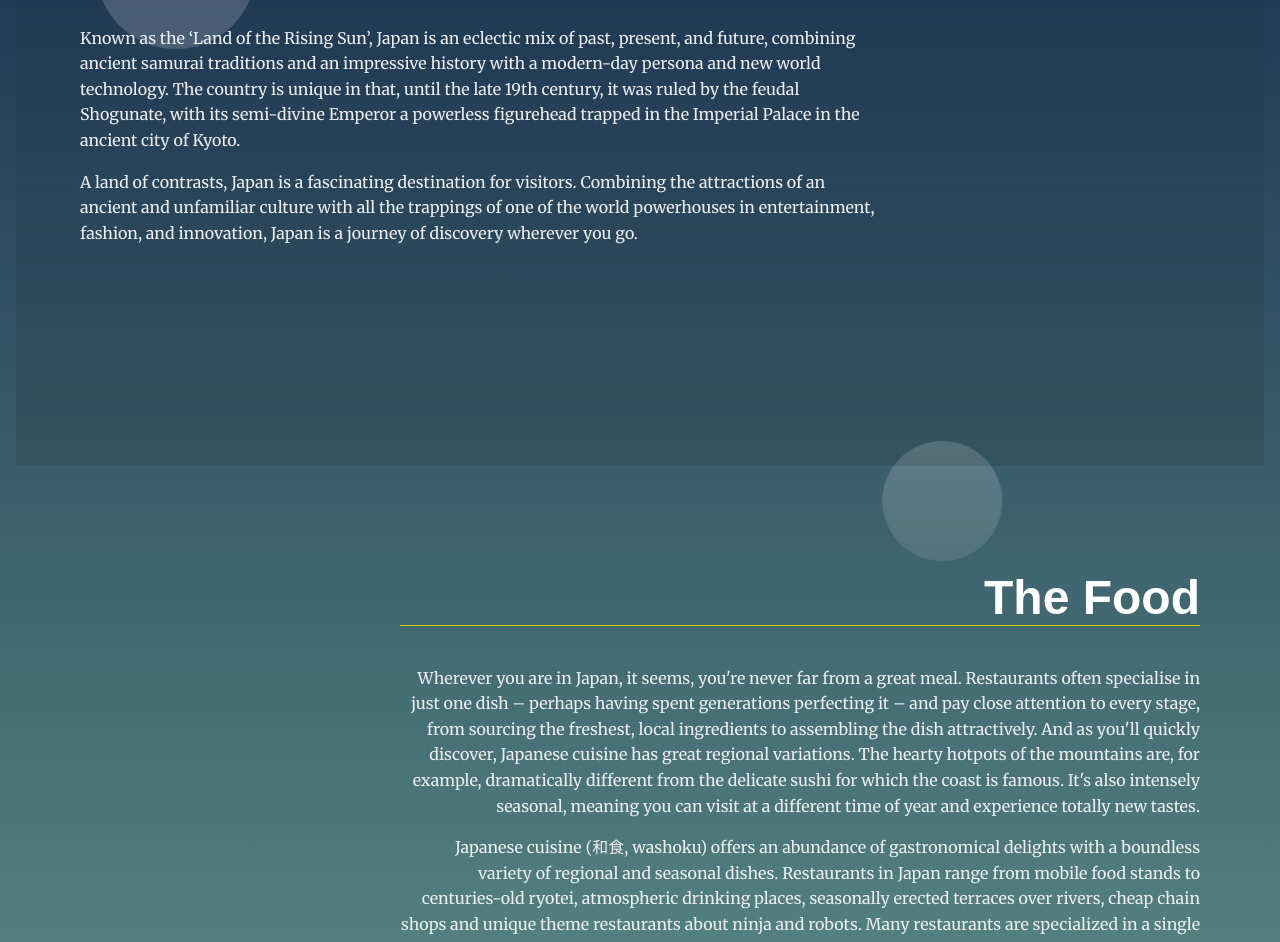
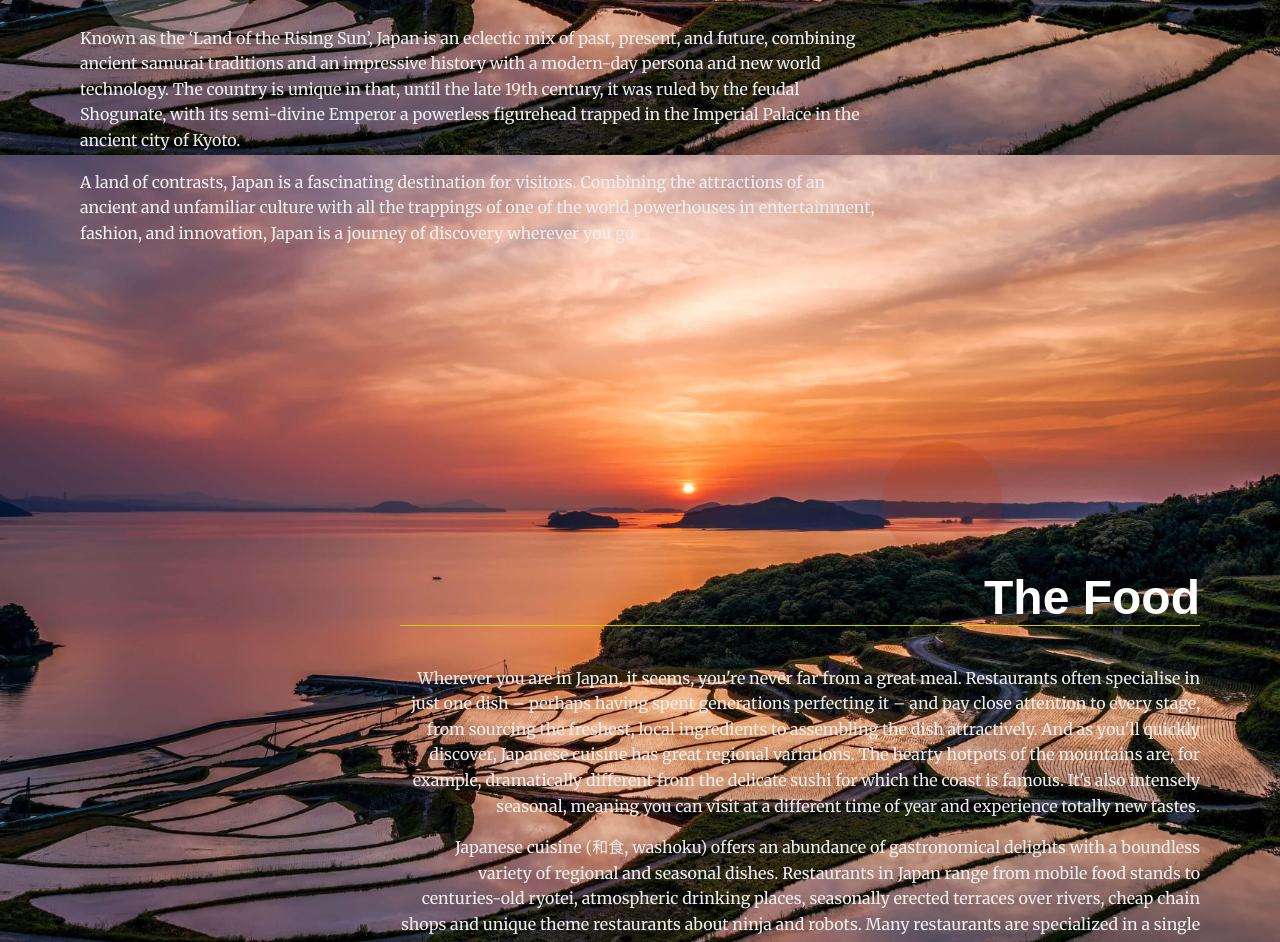
Before and after one commit to oslewis/fend_landing_page, a plain HTML site: page index.html in a window 1280 px wide. Shown: the part 645-1587 px from the top of the page. Drawn offline with Linux system fonts and the light colour scheme.

Commit message:
modified css

```diff
--- a/css/scrolling-nav.css
+++ b/css/scrolling-nav.css
@@ -34,7 +34,7 @@ nav ul li a {
     position: top;
 }
 
-li:active {
+a:active {
     color: white;
 
 	}
--- a/css/styles.css
+++ b/css/styles.css
@@ -11,8 +11,13 @@
 
 /* ---- Base Rules ---- */
 body {
-    background: rgb(136,203,171);
-    background: linear-gradient(0deg, rgba(136,203,171,1) 0%, rgba(0,13,60,1) 100%);
+    background-image: url("../images/40407.jpg");
+    background-attachment: fixed;
+    background-repeat: no-repeat;
+    -webkit-background-size: cover;
+    -moz-background-size: cover;
+    -o-background-size: cover;
+    background-size: cover;
     margin: 0;
     font-family: 'Merriweather', serif;
     color: #fff;
@@ -68,6 +73,9 @@ section {
     padding-left: 0;
     margin: 0;
     text-align: right;
+    border-radius: 8px;
+
+
 }
 
 .navbar__menu li {
@@ -80,6 +88,9 @@ section {
     font-weight: bold;
     text-decoration: none;
     color: #000;
+    -webkit-box-shadow: 4px 8px 16px 19px rgba(0,0,0,0.75);
+    -moz-box-shadow: 4px 8px 16px 19px rgba(0,0,0,0.75);
+    box-shadow: 4px 8px 16px 19px rgba(0,0,0,0.75);
 }
 
 .navbar__menu .menu__link:hover {
@@ -147,7 +158,7 @@ section:nth-of-type(odd) .landing__container::before {
 section:nth-of-type(even) .landing__container::before {
     content: '';
     background: rgb(255,255,255);
-    background: linear-gradient(0deg, rgba(255,255,255,.1) 0%, rgba(255,255,255,.2) 100%);
+    background: linear-gradient(0deg, rgba(199, 56, 0, 0.1) 0%, rgba(212, 0, 0, 0.2) 100%);
     position: absolute;
     top: 3em;
     right: 3em;
@@ -162,7 +173,7 @@ section:nth-of-type(even) .landing__container::before {
 section:nth-of-type(3n) .landing__container::after {
     content: '';
     background: rgb(255,255,255);
-    background: linear-gradient(0deg, rgba(255,255,255,.1) 0%, rgba(255,255,255,.2) 100%);
+    background: linear-gradient(0deg, rgba(255, 0, 0, 0.1) 0%, rgba(231, 85, 0, 0.2) 100%);
     position: absolute;
     right: 0;
     bottom: 0;
@@ -177,7 +188,7 @@ section:nth-of-type(3n) .landing__container::after {
 section:nth-of-type(3n + 1) .landing__container::after {
     content: '';
     background: rgb(255,255,255);
-    background: linear-gradient(0deg, rgba(255,255,255,.1) 0%, rgba(255,255,255,.2) 100%);
+    background: linear-gradient(0deg, rgba(221, 19, 5, 0.1) 0%, rgba(194, 55, 1, 0.2) 100%);
     position: absolute;
     right: 20vw;
     bottom: -5em;
@@ -195,7 +206,7 @@ section:nth-of-type(3n + 1) .landing__container::after {
 /* Note: your-active-class class is applied through javascript. You should update the class here and in the index.html to what you set in your javascript file.  */
 section.your-active-class {
     background: rgb(0, 0, 0);
-    background: linear-gradient(0deg, rgba(0, 0, 0, 0.1) 0%, rgba(0, 0, 0, 0) 100%);
+    background: linear-gradient(0deg, rgba(240, 0, 0, 0) 0%, rgba(250, 5, 5, 0) 100%);
 }
 
 section.your-active-class .landing__container::before {
```
Also changed, not shown: images/40407.jpg (added).
